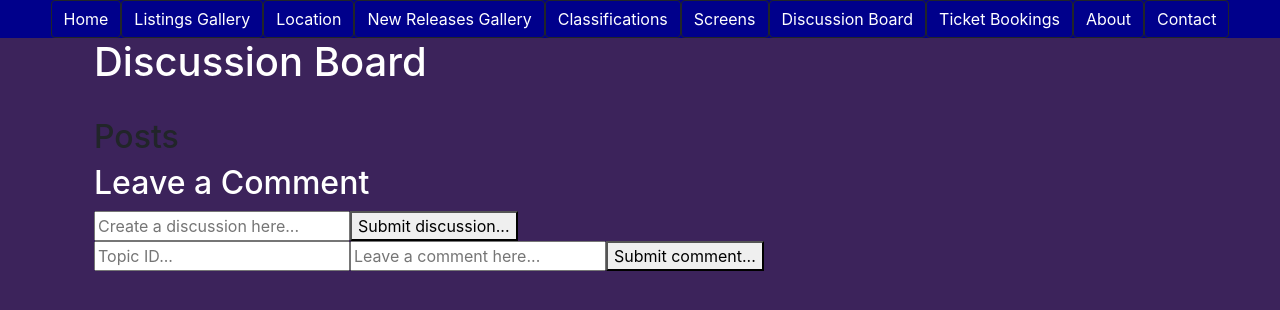
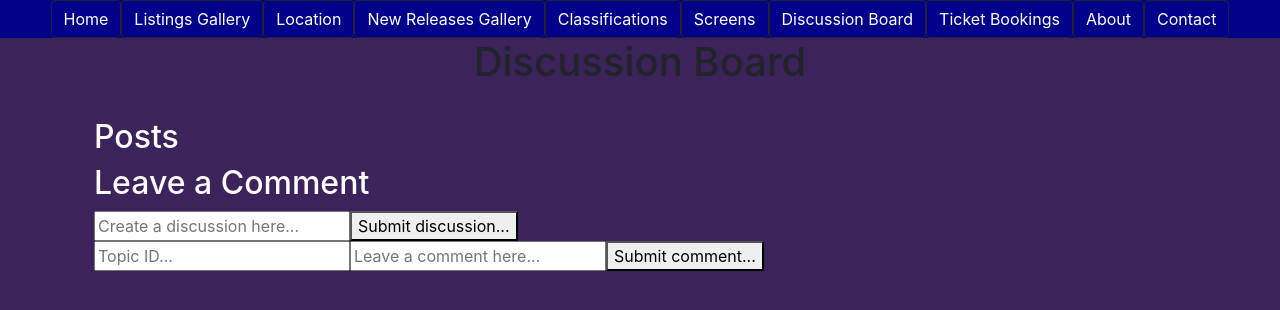
Before and after one commit to Peter-Dagley/Movie-Website, a React (Create React App) app in the folder Frontend/moviewebsite/: page /discussionboard in a window 1280 px wide. Shown: the top 310 px of the page. Built offline with nearby package versions, Linux system fonts and the light colour scheme; no server answers.

Commit message:
minor css changes

```diff
--- a/Frontend/moviewebsite/src/components/Pages/DiscussionBoard/DiscussionBoard.js
+++ b/Frontend/moviewebsite/src/components/Pages/DiscussionBoard/DiscussionBoard.js
@@ -9,14 +9,14 @@ const DiscussionBoard = () => {
     <div className='container-fluid'>
       <div className='container-lg'>
 
-          <div className='container' id='header'>
-            <h1 className='primary'>Discussion Board</h1>
+          <div className='container' id='header' align="center">
+            <h1 className='subtitle'>Discussion Board</h1>
           </div>
 
           <br></br>
 
           <div className='container'>
-            <h2 className='text1'>Posts</h2>
+            <h2 className='primary'>Posts</h2>
             <ReplyOutput />
           </div>
 
```
